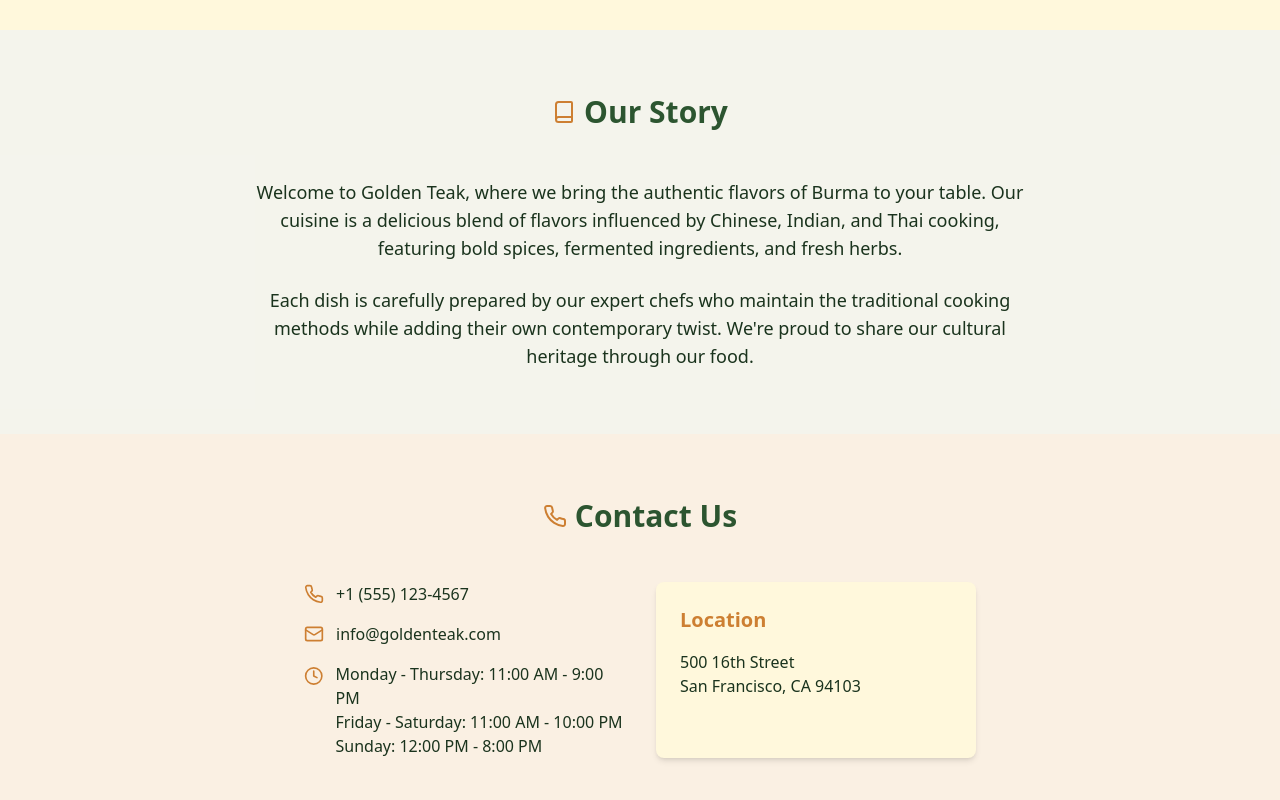
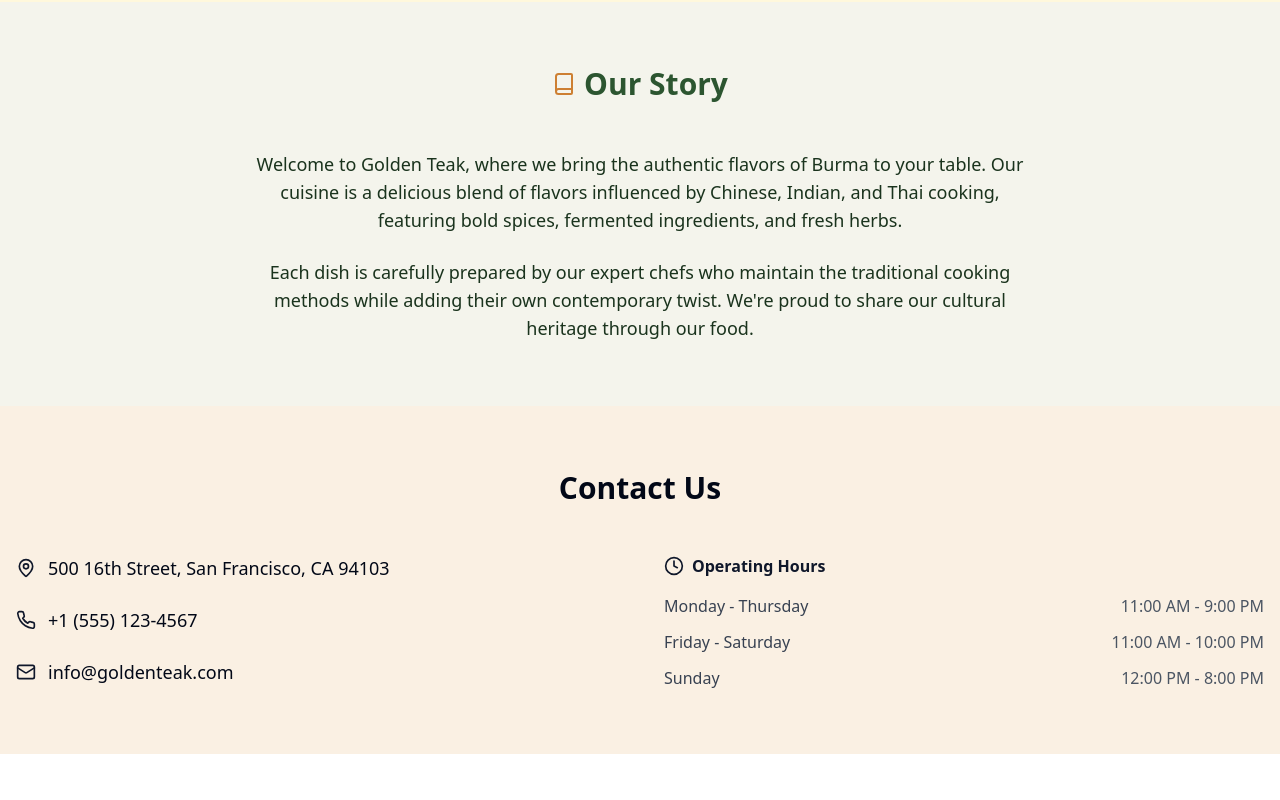
Before and after one commit to Keith-paradox/golden-teak-restaurant, a React (Vite) app: page / in a window 1280 px wide. Shown: the part 862-1662 px from the top of the page. After the commit the page ends 1616 px from the top, so only its background shows below. Built offline with nearby package versions, Linux system fonts and the light colour scheme.

Commit message:
fixed restaurant info

```diff
--- a/src/components/Navigation.tsx
+++ b/src/components/Navigation.tsx
@@ -18,7 +18,7 @@ const Navigation = () => {
     <nav className="fixed w-full bg-cream/90 backdrop-blur-sm z-50 shadow-md">
       <div className="container mx-auto px-4 py-4">
         <div className="flex justify-between items-center">
-          <div className="text-teak text-2xl font-bold">Golden Teak</div>
+          <div className="text-teak text-2xl font-bold">GOLDEN TEAK</div>
 
           {/* Desktop Navigation */}
           <div className="hidden md:flex space-x-8">
--- /dev/null
+++ b/src/components/OperatingHours.tsx
@@ -0,0 +1,27 @@
+
+import { Clock } from "lucide-react";
+
+const OperatingHours = () => {
+  const hours = [
+    { day: "Monday - Thursday", time: "11:00 AM - 9:00 PM" },
+    { day: "Friday - Saturday", time: "11:00 AM - 10:00 PM" },
+    { day: "Sunday", time: "12:00 PM - 8:00 PM" },
+  ];
+
+  return (
+    <div className="space-y-3">
+      <div className="flex items-center gap-2 text-primary mb-4">
+        <Clock className="w-5 h-5" />
+        <h3 className="font-semibold">Operating Hours</h3>
+      </div>
+      {hours.map((schedule) => (
+        <div key={schedule.day} className="flex justify-between">
+          <span className="text-gray-700">{schedule.day}</span>
+          <span className="text-gray-600">{schedule.time}</span>
+        </div>
+      ))}
+    </div>
+  );
+};
+
+export default OperatingHours;
--- a/src/components/ReservationWidget.tsx
+++ b/src/components/ReservationWidget.tsx
@@ -39,27 +39,6 @@ const ReservationWidget = () => {
             </h3>
             <Button variant="ghost" size="sm" onClick={() => setIsOpen(false)}>
               ✕
-            </Button>
-          </div>
-
-          <div className="space-x-2 mb-4">
-            <Button
-              variant={isReservation ? "default" : "outline"}
-              size="sm"
-              onClick={() => setIsReservation(true)}
-              className="bg-teak text-white hover:bg-teak-dark"
-            >
-              <Calendar className="w-4 h-4 mr-2" />
-              Reservation
-            </Button>
-            <Button
-              variant={!isReservation ? "default" : "outline"}
-              size="sm"
-              onClick={() => setIsReservation(false)}
-              className="bg-teak text-white hover:bg-teak-dark"
-            >
-              <MessageCircle className="w-4 h-4 mr-2" />
-              Inquiry
             </Button>
           </div>
 
--- a/src/pages/Index.tsx
+++ b/src/pages/Index.tsx
@@ -2,7 +2,8 @@
 import Navigation from "@/components/Navigation";
 import MenuItem from "@/components/MenuItem";
 import ReservationWidget from "@/components/ReservationWidget";
-import { Phone, Mail, Clock, Book, Utensils } from "lucide-react";
+import OperatingHours from "@/components/OperatingHours";
+import { MapPin, Phone, Mail, Clock, Book, Utensils } from "lucide-react";
 
 const Index = () => {
   const specialties = [
@@ -43,7 +44,7 @@ const Index = () => {
             Golden Teak Restaurant
           </h1>
           <p className="text-lg md:text-xl text-sage-dark max-w-2xl mx-auto">
-            Experience the authentic flavors of Burma, where Chinese, Indian, and Thai influences create a unique and delicious culinary journey.
+            Experience the authentic flavors of Burma.
           </p>
         </div>
       </section>
@@ -82,14 +83,21 @@ const Index = () => {
       </section>
 
       {/* Contact Section */}
-      <section id="contact" className="py-16 px-4 bg-teak/10">
+      {/* <section id="contact" className="py-16 px-4 bg-teak/10">
         <div className="container mx-auto">
           <div className="flex items-center justify-center mb-12">
             <Phone className="w-6 h-6 text-teak mr-2" />
             <h2 className="text-3xl font-bold text-sage">Contact Us</h2>
           </div>
           <div className="max-w-2xl mx-auto">
-            <div className="grid grid-cols-1 md:grid-cols-2 gap-8">
+            <div className="grid grid-cols-1 md:grid-cols-2 gap-10">
+              <div className="bg-cream p-6 rounded-lg shadow-md">
+                <h3 className="text-xl font-semibold text-teak mb-4">Location</h3>
+                <p className="text-sage-dark">
+                  500 16th Street<br />
+                  San Francisco, CA 94103
+                </p>
+              </div>
               <div className="space-y-4">
                 <div className="flex items-center">
                   <Phone className="w-5 h-5 text-teak mr-3" />
@@ -102,23 +110,42 @@ const Index = () => {
                 <div className="flex items-start">
                   <Clock className="w-5 h-5 text-teak mr-3 mt-1" />
                   <div className="text-sage-dark">
-                    <p>Monday - Thursday: 11:00 AM - 9:00 PM</p>
-                    <p>Friday - Saturday: 11:00 AM - 10:00 PM</p>
-                    <p>Sunday: 12:00 PM - 8:00 PM</p>
+                    <p>Monday - Thursday:</p>
+                    <p>11:00AM - 9:00PM</p>
+                    <p>Friday - Saturday:</p>
+                    <p>11:00AM - 10:00PM</p>
+                    <p>Sunday:</p>
+                    <p>12:00PM - 8:00PM</p>
                   </div>
                 </div>
-              </div>
-              <div className="bg-cream p-6 rounded-lg shadow-md">
-                <h3 className="text-xl font-semibold text-teak mb-4">Location</h3>
-                <p className="text-sage-dark">
-                  500 16th Street<br />
-                  San Francisco, CA 94103
-                </p>
               </div>
             </div>
           </div>
         </div>
+      </section> */}
+      <section id="contact" className="py-16 px-4 bg-teak/10">
+        <div className="max-w-7xl mx-auto">
+          <h2 className="text-3xl font-bold text-center mb-12">Contact Us</h2>
+          <div className="grid grid-cols-1 md:grid-cols-2 gap-12">
+            <div className="space-y-6">
+              <div className="flex items-center gap-3">
+                <MapPin className="w-5 h-5 text-primary" />
+                <p className="text-lg">500 16th Street, San Francisco, CA 94103</p>
+              </div>
+              <div className="flex items-center gap-3">
+                <Phone className="w-5 h-5 text-primary" />
+                <p className="text-lg">+1 (555) 123-4567</p>
+              </div>
+              <div className="flex items-center gap-3">
+                <Mail className="w-5 h-5 text-primary" />
+                <p className="text-lg">info@goldenteak.com</p>
+              </div>
+            </div>
+            <OperatingHours />
+          </div>
+        </div>
       </section>
+
 
       <ReservationWidget />
     </div>
```
